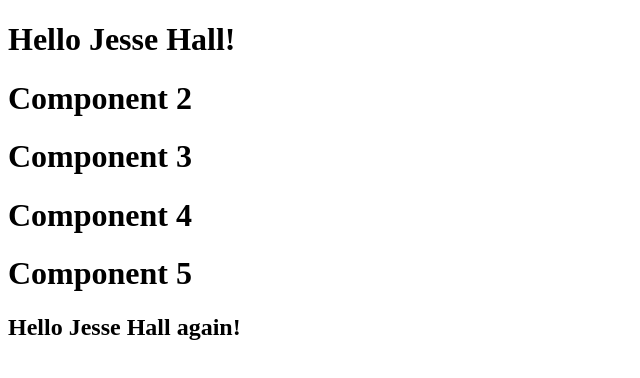
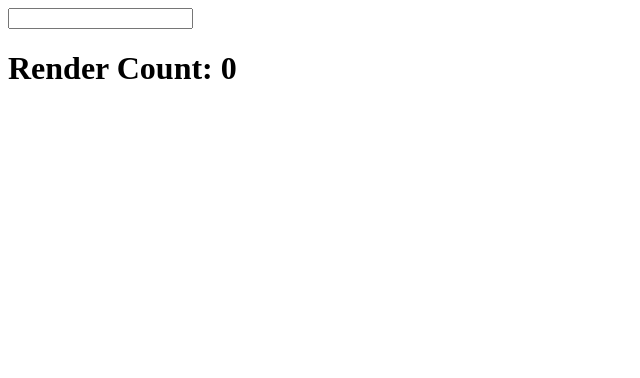
Before and after one commit to Tochi-Ezeani/reactHooksTutorial, a React (Create React App) app in the folder react-hooks-tutorial/: page / in a window 1280 px wide. Shown: the top 378 px of the page, without its empty margins (0-640 px from the left). Built offline with nearby package versions, Linux system fonts and the light colour scheme.

Commit message:
useRef render

```diff
--- a/react-hooks-tutorial/src/index.js
+++ b/react-hooks-tutorial/src/index.js
@@ -1,58 +1,27 @@
-import React, { useState, createContext, useContext } from "react";
+import React, { useState, useEffect, useRef } from "react";
 import ReactDOM from "react-dom/client";
 
-const UserContext = createContext();
+const App = () => {
+  const [inputValue, setInputValue] = useState("");
+  const count = useRef(0);
 
-const Component1 = () => {
-  const [user, setUser] = useState("Jesse Hall");
+  useEffect(
+    () => {
+      count.current += 1;
+    }
+  );
 
   return (
     <>
-      <UserContext.Provider value={user}>
-        <h1>Hello {user}!</h1>
-        <Component2 />
-      </UserContext.Provider>
-    </>
-  )
-};
-
-const Component2 = () => {
-  return (
-    <>
-      <h1>Component 2</h1>
-      <Component3 />
-    </>
-  )
-};
-
-const Component3 = () => {
-  return (
-    <>
-      <h1>Component 3</h1>
-      <Component4 />
-    </>
-  )
-};
-
-const Component4 = () => {
-  return (
-    <>
-      <h1>Component 4</h1>
-      <Component5 />
-    </>
-  )
-};
-
-const Component5 = () => {
-  const user = useContext(UserContext);
-
-  return (
-    <>
-      <h1>Component 5</h1>
-      <h2>Hello {user} again!</h2>
+      <input
+        type="text"
+        value={inputValue}
+        onChange={(e) => setInputValue(e.target.value)}
+      />
+      <h1>Render Count: {count.current}</h1>
     </>
   )
 };
 
 const root = ReactDOM.createRoot(document.getElementById("root"));
-root.render(<Component1 />)
+root.render(<App />)
```
